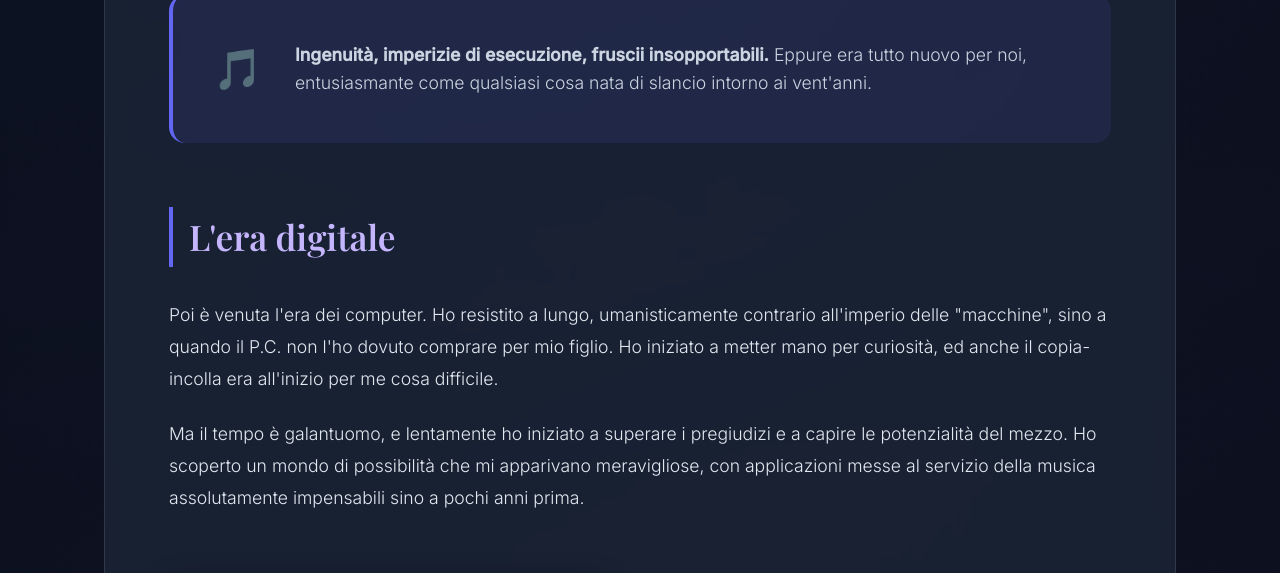
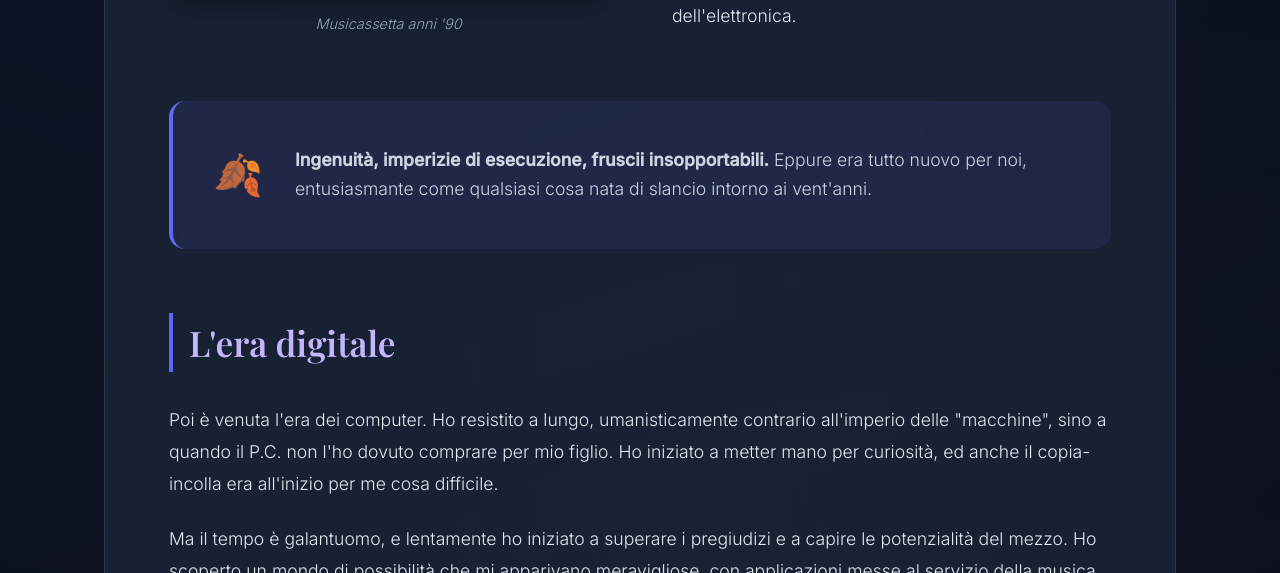
Before and after one commit to music-and-arts/music-and-arts.github.io, a Jekyll site: the page built from _pages/i-colori-della-musica.md, in a window 1280 px wide, cut to the strip 1717-2290 px from the top of the page. Built offline with Jekyll 4.4.1, drawn with Linux system fonts in a browser that asks for light colours; some of the changed text lies outside the part shown.

Commit message:
Update i-colori-della-musica.md

```diff
--- a/_pages/i-colori-della-musica.md
+++ b/_pages/i-colori-della-musica.md
@@ -20,11 +20,11 @@
 
             <div class="images-row">
                 <div class="image-real">
-                    <img src="https://images.unsplash.com/photo-1493225454164-6b339b583b6f?ixlib=rb-4.0.3&ixid=M3wxMjA3fDB8MHxwaG90by1wYWdlfHx8fGVufDB8fHx8fA%3D%3D&auto=format&fit=crop&w=1000&q=80" alt="David Bowie">
+                    <img src="https://drive.google.com/thumbnail?id=1FrOt4Ubz55Ma6SnGT2LT15hrdHX7QHgp&sz=w1000" alt="David Bowie" style="object-position: center 30%;">
                     <div class="image-caption">David Bowie - Heroes</div>
                 </div>
                 <div class="image-real">
-                    <img src="https://images.unsplash.com/photo-1598488031591-0e6cb6c0a7ac?ixlib=rb-4.0.3&ixid=M3wxMjA3fDB8MHxwaG90by1wYWdlfHx8fGVufDB8fHx8fA%3D%3D&auto=format&fit=crop&w=1000&q=80" alt="Beethoven">
+                    <img src="https://drive.google.com/thumbnail?id=1FrOt4Ubz55Ma6SnGT2LT15hrdHX7QHgp&sz=w1000" alt="Beethoven" style="object-position: center 20%;">
                     <div class="image-caption">Beethoven - Karajan</div>
                 </div>
             </div>
@@ -34,7 +34,7 @@
         <div class="content-section">
             <div class="content-split">
                 <div class="image-single">
-                    <img src="https://images.unsplash.com/photo-1589000250157-43a931a8b1a2?ixlib=rb-4.0.3&ixid=M3wxMjA3fDB8MHxwaG90by1wYWdlfHx8fGVufDB8fHx8fA%3D%3D&auto=format&fit=crop&w=1000&q=80" alt="Musicassetta vintage">
+                    <img src="https://drive.google.com/thumbnail?id=1FrOt4Ubz55Ma6SnGT2LT15hrdHX7QHgp&sz=w1000" alt="Musicassetta vintage" style="object-position: center 30%;">
                     <div class="image-caption">Musicassetta anni '90</div>
                 </div>
                 <div class="text-split">
@@ -46,7 +46,7 @@
 
         <!-- MEMORIA E ERA DIGITALE -->
         <div class="highlight-card">
-            <div class="highlight-icon">🎵</div>
+            <div class="highlight-icon">🍂</div>
             <div class="highlight-content">
                 <p><strong>Ingenuità, imperizie di esecuzione, fruscii insopportabili.</strong> Eppure era tutto nuovo per noi, entusiasmante come qualsiasi cosa nata di slancio intorno ai vent'anni.</p>
             </div>
@@ -70,7 +70,7 @@
                     <p>E' il tripudio dell'autarchia musicale.</p>
                 </div>
                 <div class="image-single">
-                    <img src="https://images.unsplash.com/photo-1511379938547-c1f69419868d?ixlib=rb-4.0.3&ixid=M3wxMjA3fDB8MHxwaG90by1wYWdlfHx8fGVufDB8fHx8fA%3D%3D&auto=format&fit=crop&w=1000&q=80" alt="Home Studio">
+                    <img src="https://drive.google.com/thumbnail?id=1FrOt4Ubz55Ma6SnGT2LT15hrdHX7QHgp&sz=w1000" alt="Home Studio" style="object-position: center 30%;">
                     <div class="image-caption">Home Studio Setup</div>
                 </div>
             </div>
@@ -78,7 +78,7 @@
 
         <!-- MEMORIA FINALE -->
         <div class="highlight-card">
-            <div class="highlight-icon">🎹</div>
+            <div class="highlight-icon">🍂</div>
             <div class="highlight-content">
                 <p><strong>Tuttavia insieme ai fruscii e alle sedute di registrazione tutte da ridere</strong> se ne volano per sempre anche l'ingenuità e la sfrontata incoscienza dell'età verde.</p>
             </div>
@@ -189,7 +189,7 @@
 
 .image-real img {
     width: 100%;
-    height: 300px;
+    height: 400px;
     object-fit: cover;
     border-radius: 12px;
     box-shadow: 0 8px 30px rgba(0, 0, 0, 0.4);
@@ -244,7 +244,7 @@
 
 .image-single img {
     width: 100%;
-    height: 350px;
+    height: 400px;
     object-fit: cover;
     border-radius: 12px;
     box-shadow: 0 8px 30px rgba(0, 0, 0, 0.4);
@@ -453,7 +453,7 @@
 
     .image-real img,
     .image-single img {
-        height: 250px;
+        height: 300px;
     }
 }
 
@@ -470,4 +470,4 @@
         padding: 1.5rem;
     }
 }
-</style></style>
+</style></style></style>
```
